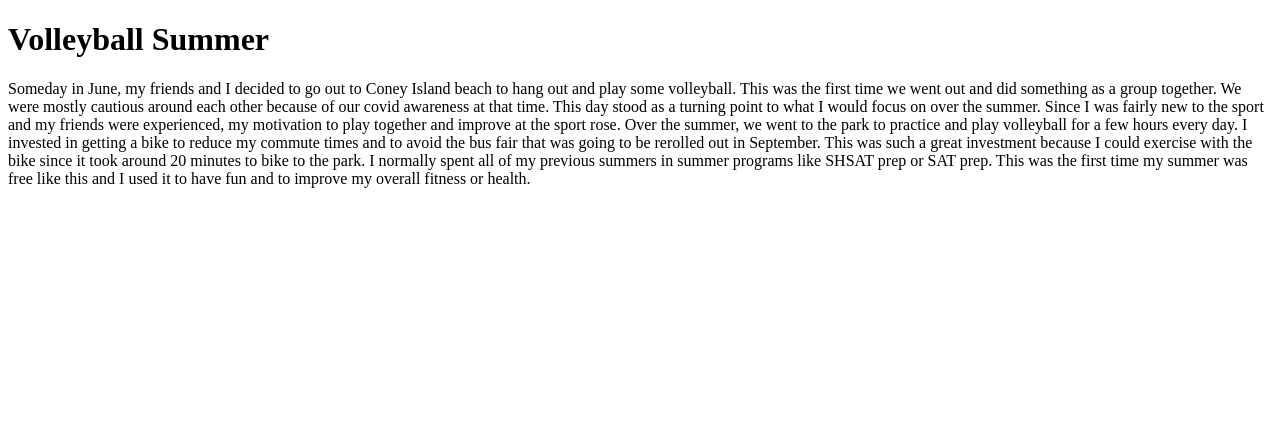
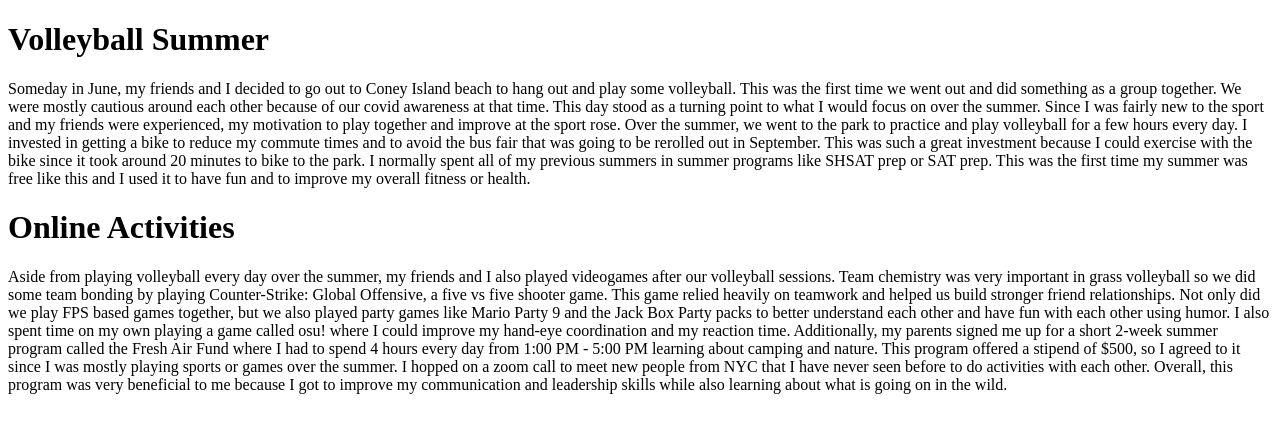
Before and after one commit to samsonahh/web, a plain HTML site: page index.html in a window 1280 px wide. Drawn offline with Linux system fonts and the light colour scheme.

Commit message:
Update index.html

```diff
--- a/index.html
+++ b/index.html
@@ -1,12 +1,15 @@
 <!DOCTYPE html>
 <html>
 <head>
-<title>Samson's Web</title>
+<title>About me</title>
 </head>
 <body>
+
 
 <h1>Volleyball Summer</h1>
 <p>Someday in June, my friends and I decided to go out to Coney Island beach to hang out and play some volleyball. This was the first time we went out and did something as a group together. We were mostly cautious around each other because of our covid awareness at that time. This day stood as a turning point to what I would focus on over the summer. Since I was fairly new to the sport and my friends were experienced, my motivation to play together and improve at the sport rose. Over the summer, we went to the park to practice and play volleyball for a few hours every day. I invested in getting a bike to reduce my commute times and to avoid the bus fair that was going to be rerolled out in September. This was such a great investment because I could exercise with the bike since it took around 20 minutes to bike to the park. I normally spent all of my previous summers in summer programs like SHSAT prep or SAT prep. This was the first time my summer was free like this and I used it to have fun and to improve my overall fitness or health. </p>
 
+<h1>Online Activities</h1>
+<p>Aside from playing volleyball every day over the summer, my friends and I also played videogames after our volleyball sessions. Team chemistry was very important in grass volleyball so we did some team bonding by playing Counter-Strike: Global Offensive, a five vs five shooter game. This game relied heavily on teamwork and helped us build stronger friend relationships. Not only did we play FPS based games together, but we also played party games like Mario Party 9 and the Jack Box Party packs to better understand each other and have fun with each other using humor. I also spent time on my own playing a game called osu! where I could improve my hand-eye coordination and my reaction time. Additionally, my parents signed me up for a short 2-week summer program called the Fresh Air Fund where I had to spend 4 hours every day from 1:00 PM - 5:00 PM learning about camping and nature. This program offered a stipend of $500, so I agreed to it since I was mostly playing sports or games over the summer. I hopped on a zoom call to meet new people from NYC that I have never seen before to do activities with each other. Overall, this program was very beneficial to me because I got to improve my communication and leadership skills while also learning about what is going on in the wild.
 </body>
 </html>
```
